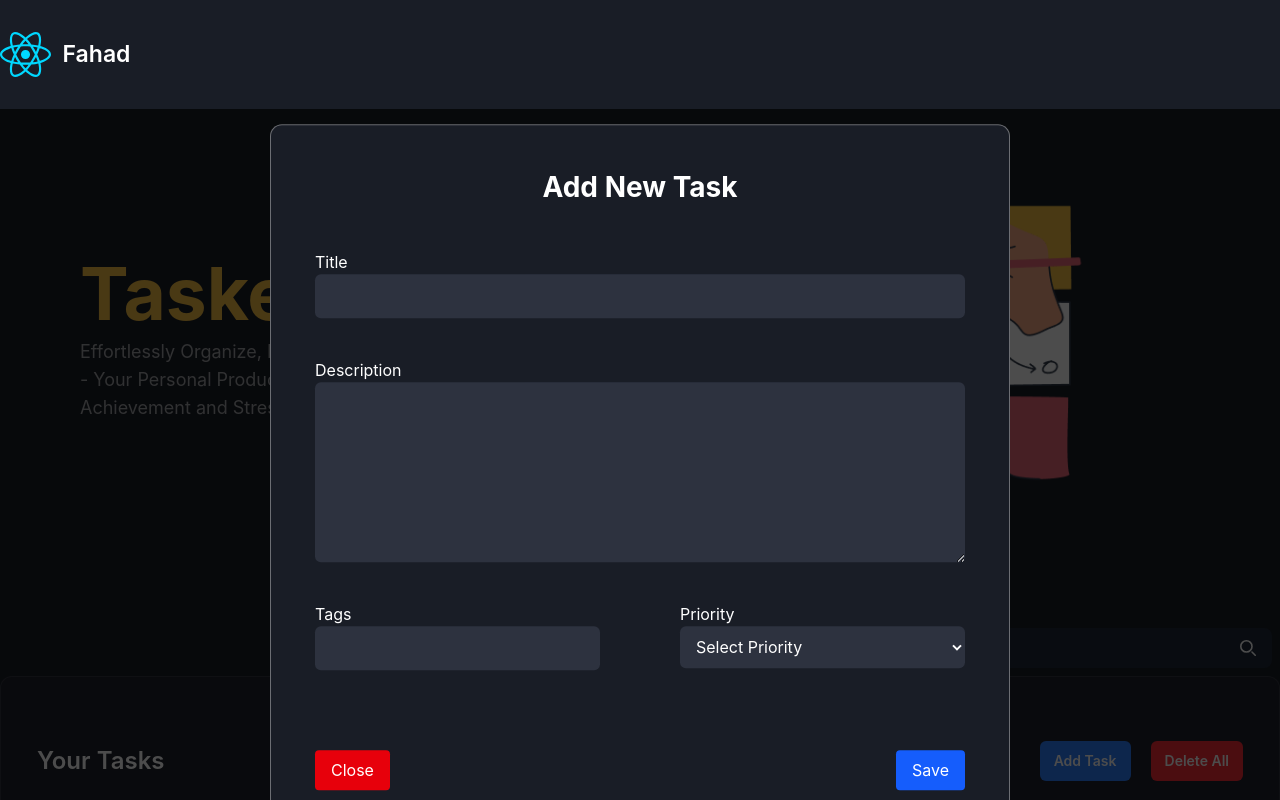
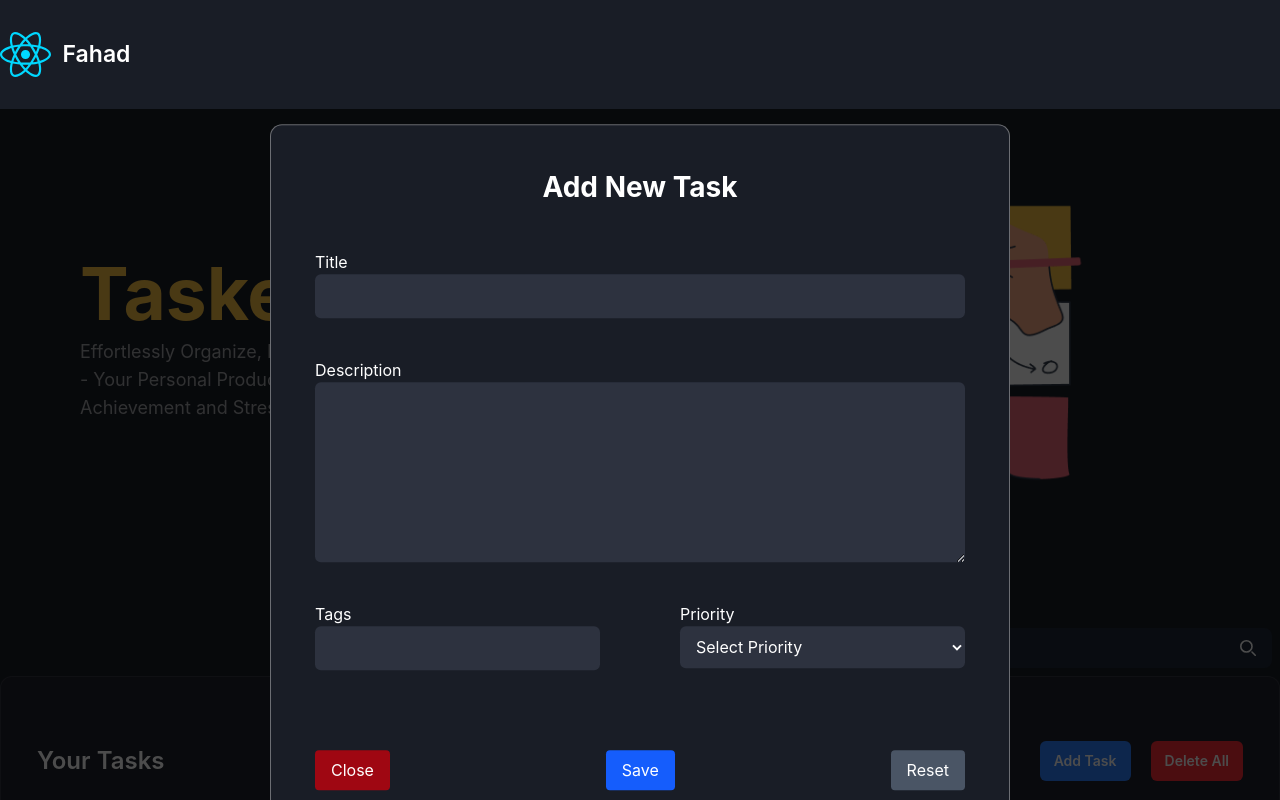
Before and after one commit to fahadbinsiddique/tasker, a React (Vite) app: page / in a window 1280 px wide. Both pictures are taken after a click on the button "Add Task". Shown: the top 800 px of the page. Built offline with nearby package versions, Linux system fonts and the light colour scheme.

Commit message:
addClearFormBtn

```diff
--- a/src/task/AddTaskModal.jsx
+++ b/src/task/AddTaskModal.jsx
@@ -30,7 +30,16 @@ export default function AddTaskModal({ onSave, taskToUpdate, onCloseClick }) {
     e.preventDefault();
     onSave(task, isAdd);
   };
-
+  function onResetClick() {
+    setTask({
+      id: isAdd ? crypto.randomUUID() : taskToUpdate.id,
+      title: "",
+      description: "",
+      tags: [],
+      priority: "",
+      isFavorite: isAdd ? false : taskToUpdate.isFavorite,
+    });
+  }
   return (
     <>
       <div className="bg-black/70 h-full w-full z-10  fixed top-0 left-0"></div>
@@ -102,12 +111,11 @@ export default function AddTaskModal({ onSave, taskToUpdate, onCloseClick }) {
         <div className="mt-16 flex justify-between lg:mt-20">
           <button
             type="button"
-            className="rounded bg-red-600 px-4 py-2 text-white transition-all cursor-pointer hover:opacity-80"
+            className="rounded bg-red-800 px-4 py-2 text-white transition-all cursor-pointer hover:opacity-80"
             onClick={onCloseClick}
           >
             Close
           </button>
-
           <button
             type="submit"
             className="rounded bg-blue-600 px-4 py-2 text-white transition-all cursor-pointer hover:opacity-80"
@@ -115,6 +123,13 @@ export default function AddTaskModal({ onSave, taskToUpdate, onCloseClick }) {
           >
             Save
           </button>
+          <button
+            type="button"
+            className="rounded bg-gray-600 px-4 py-2 text-white transition-all cursor-pointer hover:opacity-80"
+            onClick={onResetClick}
+          >
+            Reset
+          </button>
         </div>
       </form>
     </>
--- a/src/task/TaskAction.jsx
+++ b/src/task/TaskAction.jsx
@@ -7,12 +7,12 @@ const TaskAction = ({ onAddClick,onDeleteAllClick }) => {
         <h2 className="text-2xl font-semibold max-sm:mb-4">Your Tasks</h2>
         <div className="flex items-center space-x-5">
           <button
-            className="rounded-md bg-blue-500 px-3.5 py-2.5 text-sm font-semibold"
+            className="rounded-md bg-blue-500 hover:bg-blue-400 cursor-pointer px-3.5 py-2.5 text-sm font-semibold"
             onClick={onAddClick}
           >
             Add Task
           </button>
-          <button className="rounded-md bg-red-500 px-3.5 py-2.5 text-sm font-semibold"
+          <button className="rounded-md bg-red-500 hover:bg-red-400 cursor-pointer px-3.5 py-2.5 text-sm font-semibold"
 
           onClick={onDeleteAllClick}>
             Delete All
--- a/src/task/TaskList.jsx
+++ b/src/task/TaskList.jsx
@@ -58,13 +58,13 @@ const TaskList = ({ tasks, onEdit, onDelete, onFav }) => {
               <td>
                 <div className="flex items-center justify-center space-x-3">
                   <button
-                    className="text-red-500 cursor-pointer"
+                    className="text-red-500 hover:text-red-400 cursor-pointer"
                     onClick={() => onDelete(task.id)}
                   >
                     Delete
                   </button>
                   <button
-                    className="text-blue-500 cursor-pointer"
+                    className="text-blue-500 hover:text-blue-400 cursor-pointer"
                     onClick={() => onEdit(task)}
                   >
                     Edit
```
